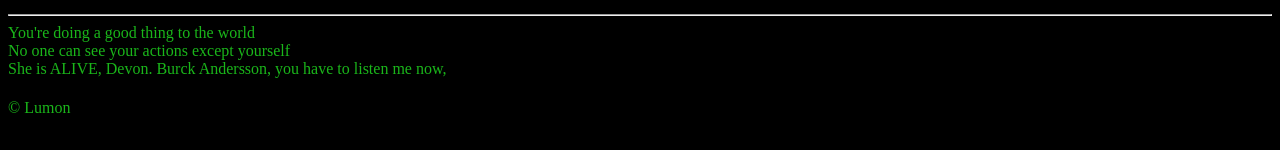
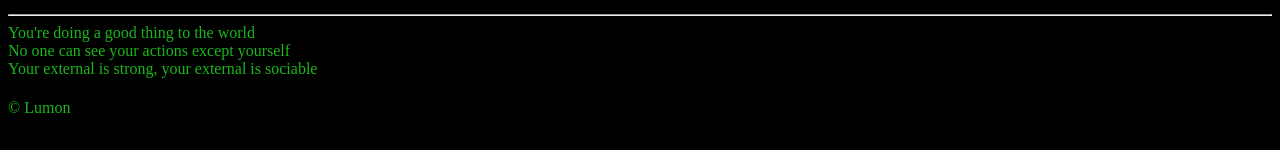
Before and after one commit to KiaraAlkins/Owkay, a plain HTML site: page index.html in a window 1280 px wide. Shown: the part 273-423 px from the top of the page. Drawn offline with Linux system fonts and the light colour scheme.

Commit message:
YourExternal

```diff
--- a/index.html
+++ b/index.html
@@ -25,8 +25,8 @@
     <hr>
     <p1>You're doing a good thing to the world</p1><br>
     <p2>No one can see your actions except yourself</p2> <br>
-    <p4>She is ALIVE, Devon. </p4>
-    <p5>Burck Andersson, you have to listen me now,</p5>
+    <p4>Your external is strong, your external is sociable</p4>
+    <p5></p5>
 
     <h1></h1>
 
```
